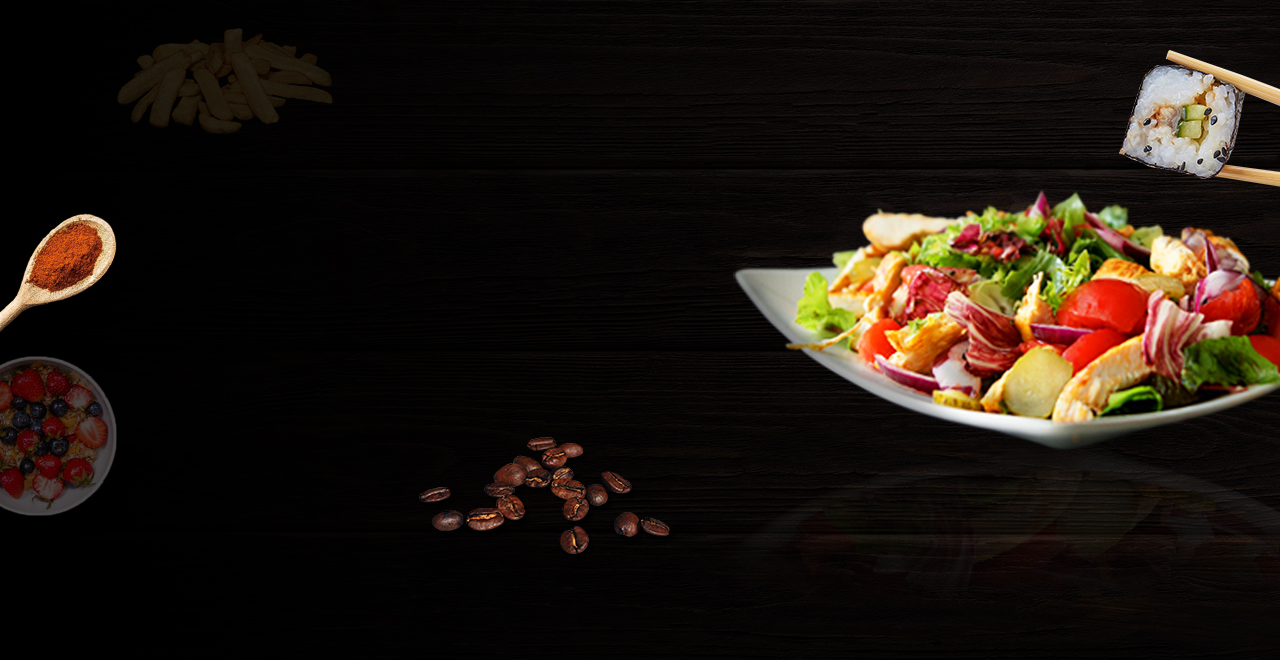
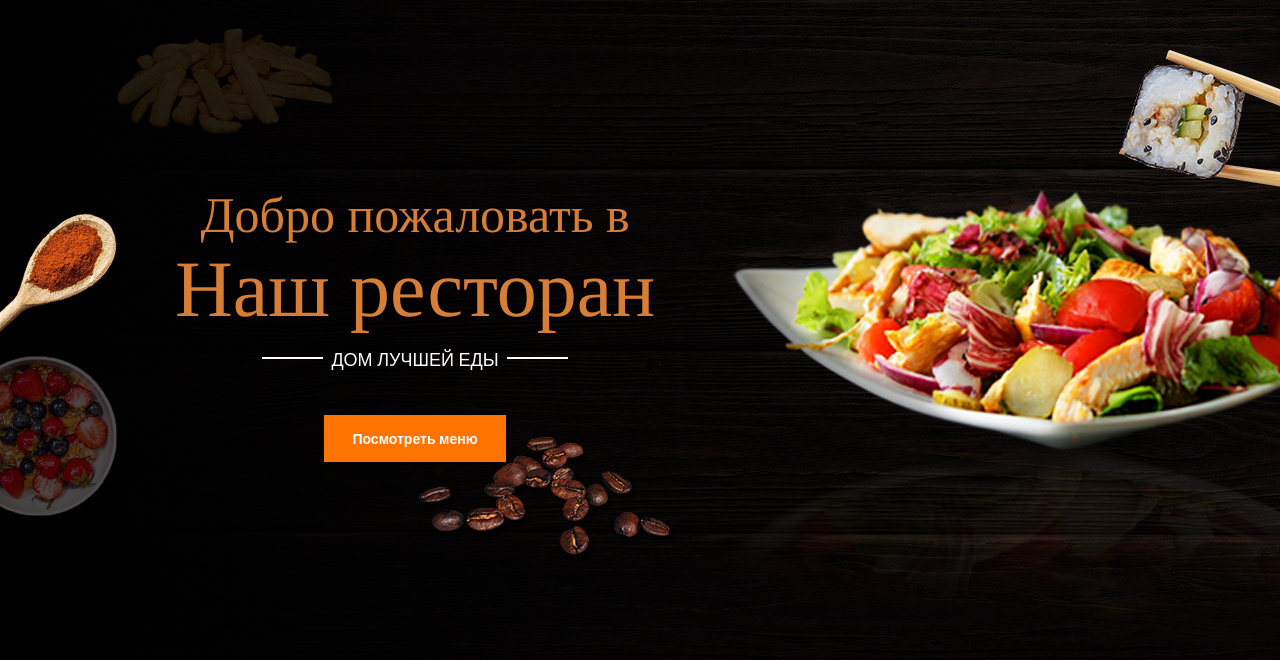
Before and after one commit to DelinFix/Restaurant, a plain HTML site: page index.html in a window 1280 px wide. Shown: the part 140-800 px from the top of the page. Drawn offline with nearby package versions, Linux system fonts and the light colour scheme.

Commit message:
created title

```diff
--- a/index.html
+++ b/index.html
@@ -8,7 +8,8 @@
     <link rel="stylesheet" href="styles/style.css">
     <link rel="preconnect" href="https://fonts.googleapis.com">
     <link rel="preconnect" href="https://fonts.gstatic.com" crossorigin>
-    <link href="https://fonts.googleapis.com/css2?family=Open+Sans:wght@300;400;500;600;700;800&display=swap"
+    <link
+        href="https://fonts.googleapis.com/css2?family=Open+Sans:wght@300;400;500;600;700;800&family=Tinos:wght@400;700&display=swap"
         rel="stylesheet">
     <title>Ресторан</title>
 </head>
@@ -50,6 +51,21 @@
                     </a>
                 </div>
             </div>
+
+            <div class="header-down">
+                <div class="header-title">
+                    Добро пожаловать в
+                    <div class="header-title__primary">
+                        Наш ресторан
+                    </div>
+                    <div class="header-subtitle">
+                        Дом лучшей еды
+                    </div>
+                    <div class="header-down__btn">
+                        <a href="#">Посмотреть меню</a>
+                    </div>
+                </div>
+            </div>
         </div>
     </div>
 
--- a/styles/style.css
+++ b/styles/style.css
@@ -94,5 +94,71 @@
 }
 
 .header-btn:hover {
-    background-color: #a5581a;
+    background-color: #d6711e;
 }
+
+.header-down {
+    margin-top: 203px;
+    margin-left: 10px;
+}
+
+.header-title {
+    color: #D67E35;
+    font-family: 'Tinos', serif;
+    font-size: 50px;
+    font-weight: 400;
+    display: inline-block;
+    text-align: center;
+}
+
+.header-title__primary {
+    font-size: 80px;
+    font-family: 'Tinos', serif;
+}
+
+.header-subtitle {
+    color: #fff;
+    font-size: 18px;
+    text-transform: uppercase;
+    position: relative;
+    margin-top: 12px;
+}
+
+.header-subtitle::before {
+    content: '';
+    position: absolute;
+    height: 2px;
+    width: 61px;
+    background-color: #fff;
+    margin-top: 10px;
+    margin-left: -69px;
+}
+
+.header-subtitle::after {
+    content: '';
+    position: absolute;
+    height: 2px;
+    width: 61px;
+    background-color: #fff;
+    margin-top: 10px;
+    margin-left: 8px;
+}
+
+.header-down__btn {
+    margin-top: 20px;
+}
+
+.header-down__btn a {
+    margin-top: 20px;
+    background-color: #FF7400;
+    padding: 14px 28px;
+    font-size: 14px;
+    font-weight: 700;
+    color: #fff;
+    text-decoration: none;
+    transition: background-color .2s linear;
+}
+
+.header-down__btn a:hover {
+    background-color: #d6711e;
+}
```
